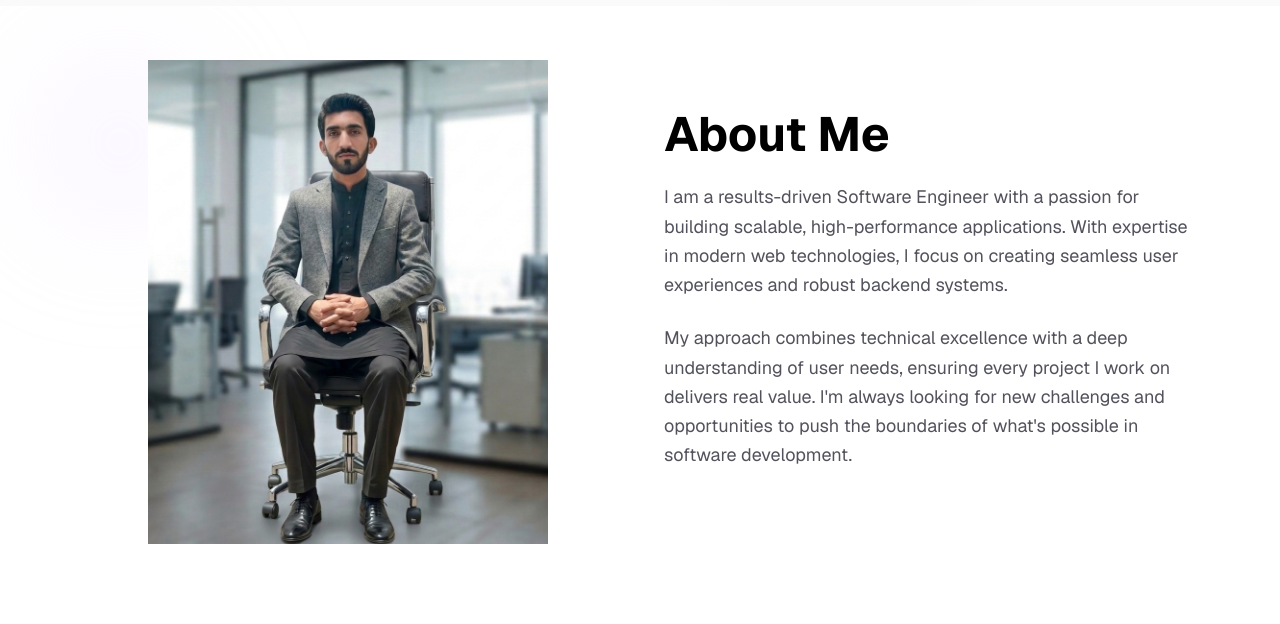
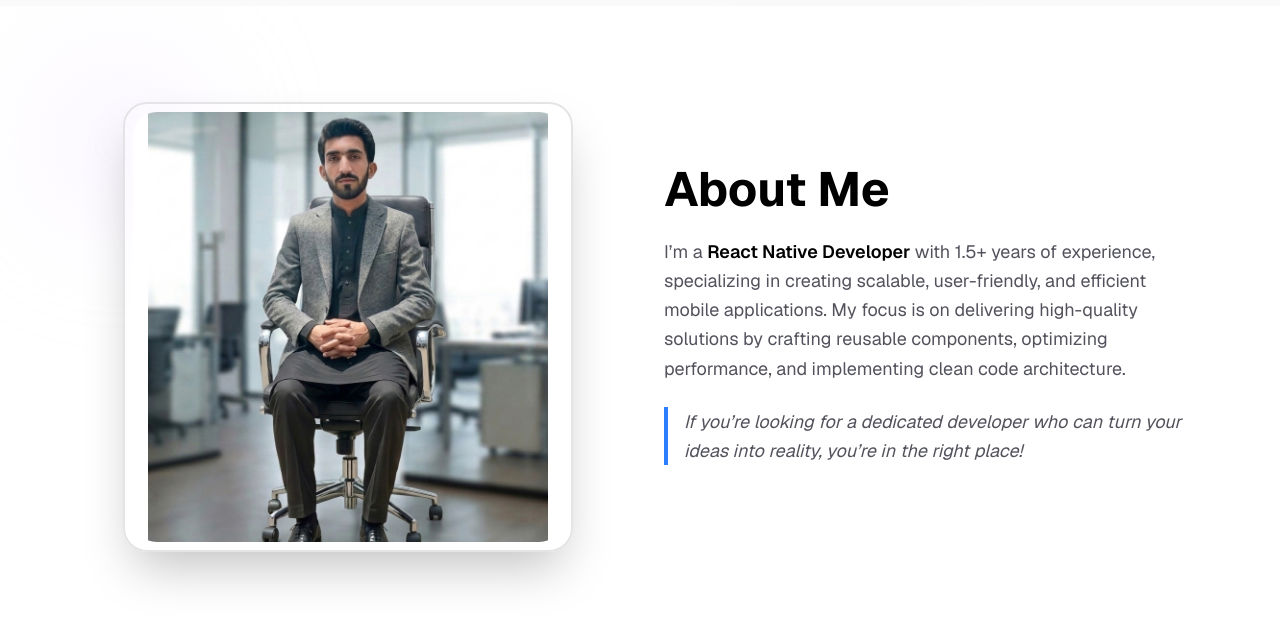
Before and after one commit to hussnaincheema/Portfolio_Nextjs, a Next.js app in the folder frontend/: page / in a window 1280 px wide. Shown: the part 794-1418 px from the top of the page. Built offline with nearby package versions, Linux system fonts and the light colour scheme.

Commit message:
About Section Done

```diff
--- a/frontend/components/About.tsx
+++ b/frontend/components/About.tsx
@@ -13,25 +13,22 @@ const About = () => {
                 viewport={{ once: true }}
                 className="max-w-6xl mx-auto flex flex-col md:flex-row items-center gap-12"
             >
-                {/* Left side - Image and Buttons */}
+                {/* Left side - Image */}
                 <div className="w-full md:w-1/2 flex flex-col items-center relative">
-                    {/* Decorative circle - Fixed positioning to not get cut off */}
+                    {/* Decorative circle */}
                     <div className="absolute -top-10 -left-10 w-40 h-40 bg-purple-200/30 dark:bg-purple-500/10 rounded-full blur-3xl -z-10"></div>
 
-                    {/* Image container with proper sizing and no cutoff */}
-                    <div className="relative w-72 h-72 md:w-[400px] md:h-[400px] rounded-3xl overflow-visible">
-                        {/* Main image background with proper containment */}
-                        <div className="absolute inset-0 bg-gradient-to-br from-purple-100 to-pink-100 dark:from-purple-900/20 dark:to-pink-900/20 rounded-3xl">
-                            <div className="relative w-full h-full flex items-center justify-center">
+                    {/* Image container - Circular */}
+                    <div className="relative w-72 h-72 md:w-[450px] md:h-[450px] rounded-3xl p-2 border-2 border-zinc-200 dark:border-zinc-800 shadow-2xl transition-transform hover:scale-105 duration-500">
+                        <div className="relative w-full h-full rounded-3xl overflow-hidden bg-white dark:bg-zinc-900 flex items-center justify-center">
                             <Image
                                 src="/assets/images/hussnain.png"
                                 alt="Hussnain Cheema"
+                                className="object-contain"
                                 width={400}
                                 height={400}
-                                    className="object-containe"
                                 priority
                             />
-                            </div>
                         </div>
                     </div>
                 </div>
@@ -42,10 +39,10 @@ const About = () => {
                         About Me
                     </h2>
                     <p className="text-lg text-zinc-600 dark:text-zinc-400 leading-relaxed mb-6">
-                        I am a results-driven Software Engineer with a passion for building scalable, high-performance applications. With expertise in modern web technologies, I focus on creating seamless user experiences and robust backend systems.
+                        I’m a <span className="text-black dark:text-white font-semibold">React Native Developer</span> with 1.5+ years of experience, specializing in creating scalable, user-friendly, and efficient mobile applications. My focus is on delivering high-quality solutions by crafting reusable components, optimizing performance, and implementing clean code architecture.
                     </p>
-                    <p className="text-lg text-zinc-600 dark:text-zinc-400 leading-relaxed mb-6">
-                        My approach combines technical excellence with a deep understanding of user needs, ensuring every project I work on delivers real value. I'm always looking for new challenges and opportunities to push the boundaries of what's possible in software development.
+                    <p className="text-lg text-zinc-600 dark:text-zinc-400 leading-relaxed mb-6 italic border-l-4 border-blue-500 pl-4">
+                        If you’re looking for a dedicated developer who can turn your ideas into reality, you’re in the right place!
                     </p>
                 </div>
             </motion.div>
```
Lines whose indentation alone changed are shown as unchanged.
